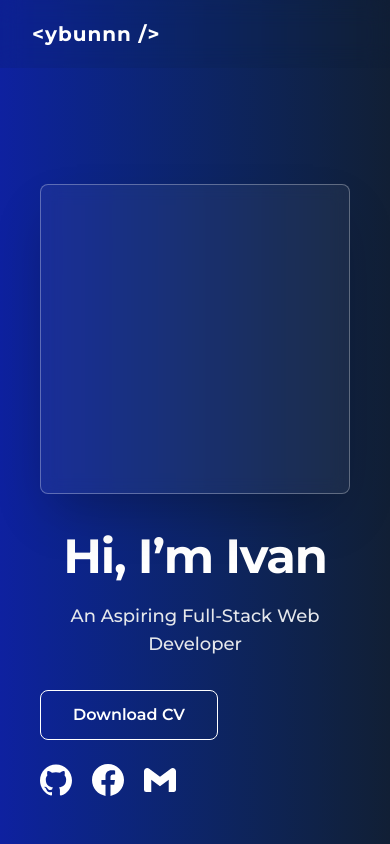
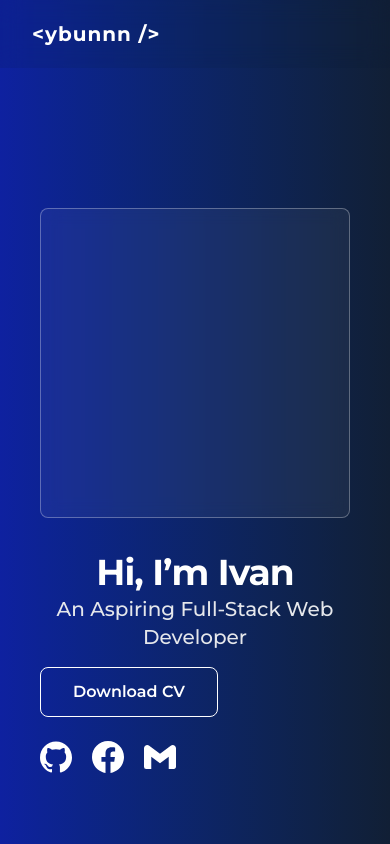
Before and after one commit to ybunnn-dev/my-portfolio, a Next.js app: page / in a window 390 px wide. Shown: the top 844 px of the page. Built offline with nearby package versions, Linux system fonts and the light colour scheme.

Commit message:
completed home page

```diff
--- a/app/sections/mainpage.tsx
+++ b/app/sections/mainpage.tsx
@@ -9,7 +9,7 @@ export default function MainPage({ id }: { id: string }) {
       <div className="grid w-full max-w-9xl grid-cols-1 gap-8 md:grid-cols-2 lg:gap-32">
 
         <div className="flex items-center justify-center">
-          <div className="relative aspect-square w-full max-w-md rounded-lg border border-white/30 bg-white/5 backdrop-blur-sm shadow-2xl">
+          <div className="relative aspect-square w-full max-w-lg rounded-lg border border-white/30 bg-white/5 backdrop-blur-sm ">
             {/* Later, put your actual Image component here like:
                <Image src="/ivan.jpg" alt="Ivan" fill className="object-cover rounded-lg" />
             */}
@@ -18,22 +18,22 @@ export default function MainPage({ id }: { id: string }) {
 
         <div className="flex flex-col justify-center text-center lg:text-left">
 
-          <h1 className="text-5xl font-bold leading-tight tracking-tight text-white sm:text-7xl">
+          <h1 className="text-4xl font-bold leading-tight tracking-tight text-white lg:text-7xl 2xl:text-8xl">
             Hi, I’m Ivan
           </h1>
 
-          <h2 className="mt-4 text-lg font-medium text-gray-200">
+          <h2 className="text-xl font-medium text-gray-200">
             An Aspiring Full-Stack Web Developer
           </h2>
 
-          <div className="mt-8 flex flex-wrap items-center gap-6">
+          <div className="mt-4 flex flex-wrap items-center gap-6">
 
             <button className="rounded-lg border border-white px-8 py-3 font-semibold text-white transition-all hover:bg-white hover:text-dark_gradient">
               Download CV
             </button>
 
             <div className="flex items-center gap-5 text-white">
-              <a href="https://github.com/ybunnn-dev" className="transition-transform hover:scale-110 hover:text-gray-300">
+              <a href="https://github.com/ybunnn-dev" target="_blank" className="transition-transform hover:scale-110 hover:text-gray-300">
                 <svg className="h-8 w-8" fill="currentColor" viewBox="0 0 24 24" role="img" xmlns="http://www.w3.org/2000/svg"><path d="M12 .297c-6.63 0-12 5.373-12 12 0 5.303 3.438 9.8 8.205 11.385.6.113.82-.258.82-.577 0-.285-.01-1.04-.015-2.04-3.338.724-4.042-1.61-4.042-1.61C4.422 18.07 3.633 17.7 3.633 17.7c-1.087-.744.084-.729.084-.729 1.205.084 1.838 1.236 1.838 1.236 1.07 1.835 2.809 1.305 3.495.998.108-.776.417-1.305.76-1.605-2.665-.3-5.466-1.332-5.466-5.93 0-1.31.465-2.38 1.235-3.22-.135-.303-.54-1.523.105-3.176 0 0 1.005-.322 3.3 1.23.96-.267 1.98-.399 3-.405 1.02.006 2.04.138 3 .405 2.28-1.552 3.285-1.23 3.285-1.23.645 1.653.24 2.873.12 3.176.765.84 1.23 1.91 1.23 3.22 0 4.61-2.805 5.625-5.475 5.92.42.36.81 1.096.81 2.22 0 1.606-.015 2.896-.015 3.286 0 .315.21.69.825.57C20.565 22.092 24 17.592 24 12.297c0-6.627-5.373-12-12-12"/></svg>
               </a>
 
```
